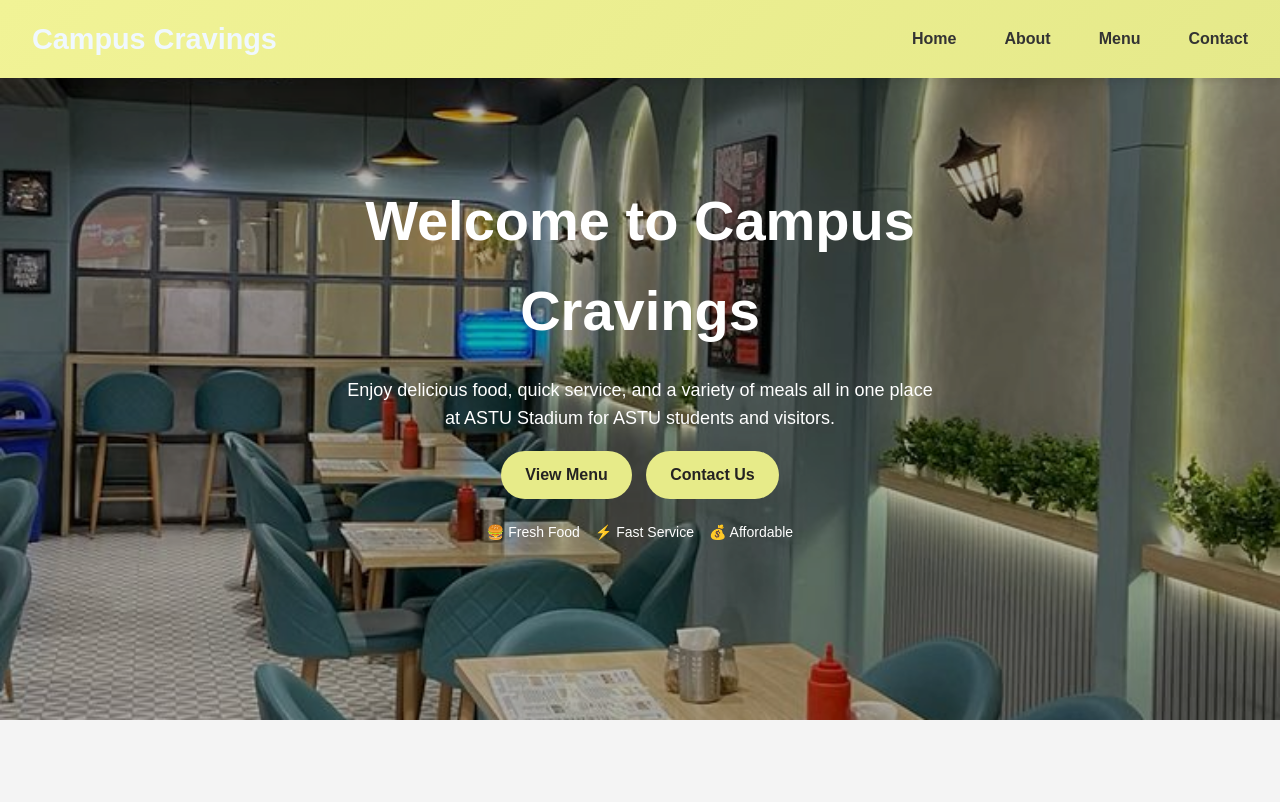
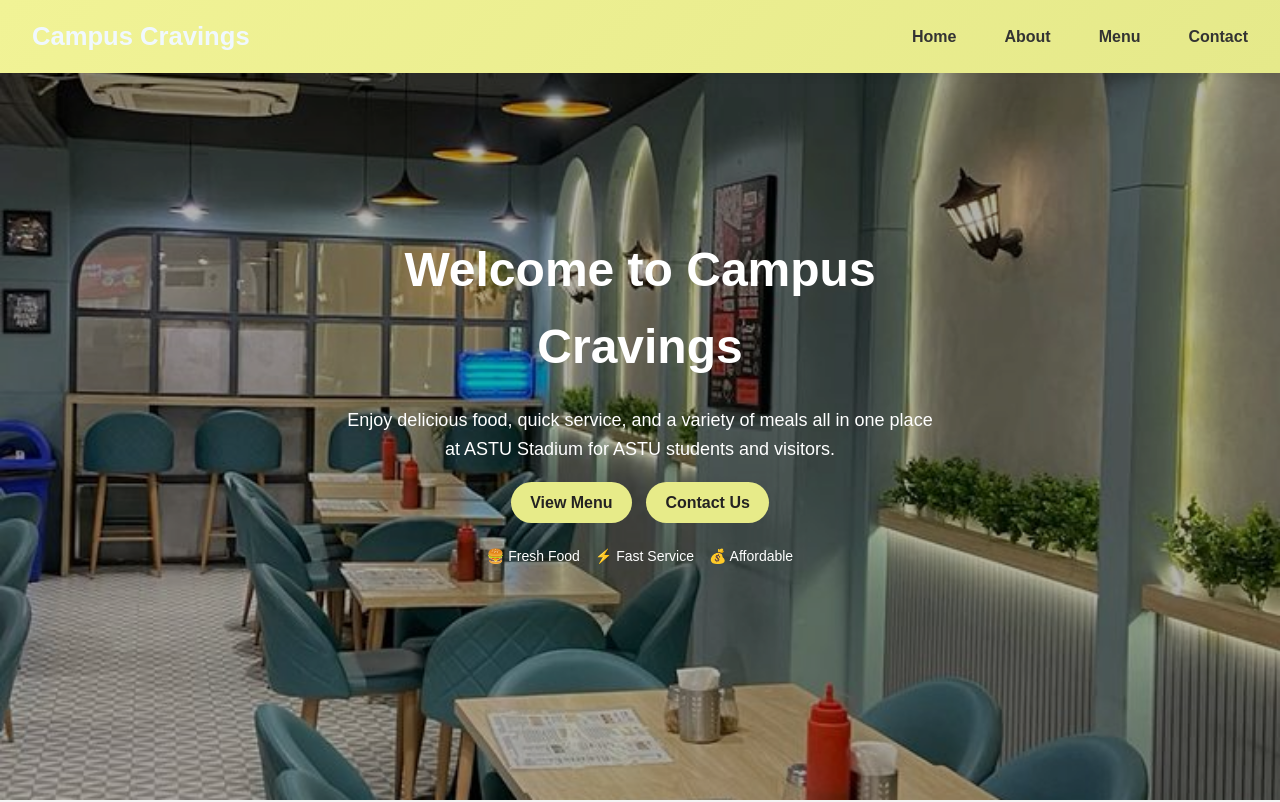
Before and after one commit to hk12214/FUTURE_FS_03, a plain HTML site: page index.html in a window 1280 px wide. Shown: the top 802 px of the page. Drawn offline with nearby package versions, Linux system fonts and the light colour scheme.

Commit message:
edit buttons

```diff
--- a/style.css
+++ b/style.css
@@ -25,7 +25,7 @@ header{
   z-index: 1000;
 }
 .logo {
-  font-size: 1.8rem;
+  font-size: 1.6rem;
   font-weight: bold;
   color: aliceblue;
 }
@@ -61,7 +61,7 @@ nav ul li a:hover {
 /* Hero */
 .home {
   background: url('images/home.jpg') center/cover no-repeat;
-  height: calc(100vh - 80px);
+  height: 100vh;
   color:rgb(252, 253, 251);
   display: flex;
   justify-content:center ;
@@ -80,7 +80,7 @@ color: #fff;
   left: 0;
 }
 h1{
-  font-size: 3.5rem;
+  font-size: 3rem;
   margin-bottom: 10px;
 
 }
@@ -97,7 +97,7 @@ margin-top: 20px;
 .home .btn {
   display: inline-block;
   margin-top: 1rem;
-  padding: 0.7rem 1.5rem;
+  padding: 0.5rem 1.2rem;
   background: rgb(231, 235, 137);
   color: #242222;
   font-weight: 600;
@@ -332,7 +332,7 @@ footer {
     max-height: 300px; /* opens menu */
   }
   h1{
-    font-size: 2.5rem;
+    font-size: 2rem;
     text-align: center;
   }
   .hero p {
```
